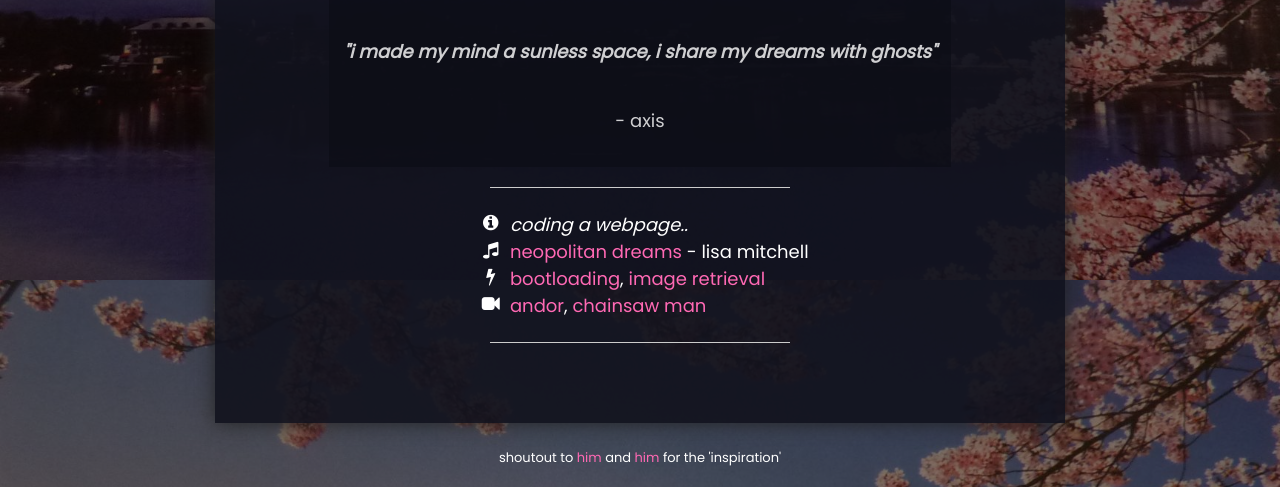
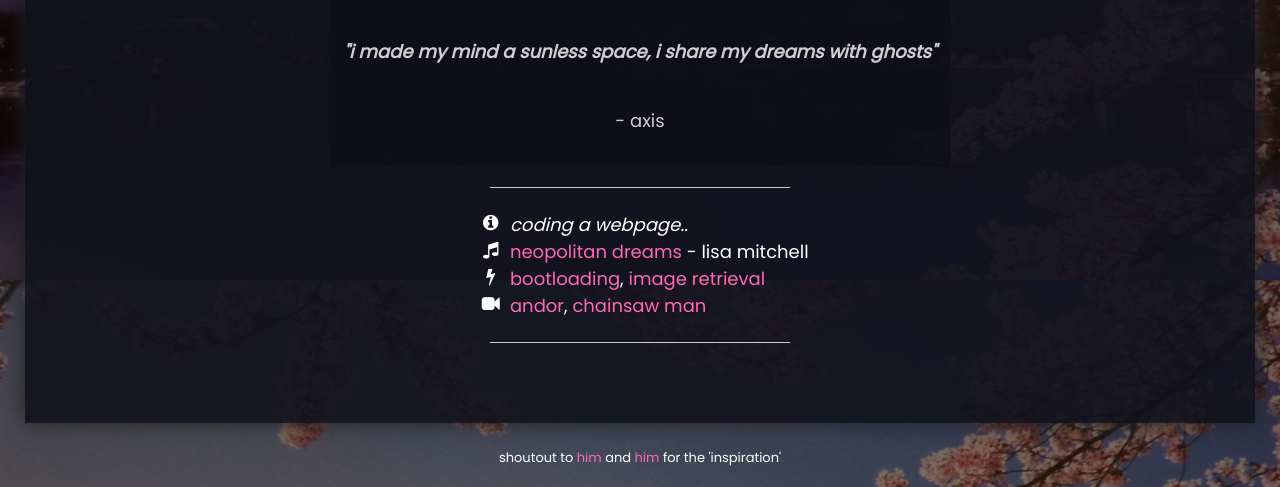
Before and after one commit to aetherspritee/aetherspritee.github.io, a plain HTML site: page index.html in a window 1280 px wide. Shown: the part 520-1007 px from the top of the page. Drawn offline with Linux system fonts and the light colour scheme.

Commit message:
ooga booga caveman brain max-width=20000

```diff
--- a/style.css
+++ b/style.css
@@ -2,7 +2,7 @@ body {
   font-family: "Poppins";
   align: center;
   margin: 20px auto;
-  max-width: 900px;
+  max-width: 2000px;
   line-height: 1.5;
   font-size: 13.5pt;
   background: linear-gradient( rgba(0,0,0,.5), rgba(0,0,0,.5) ),url("background.jpg") no-repeat center center fixed;
```
